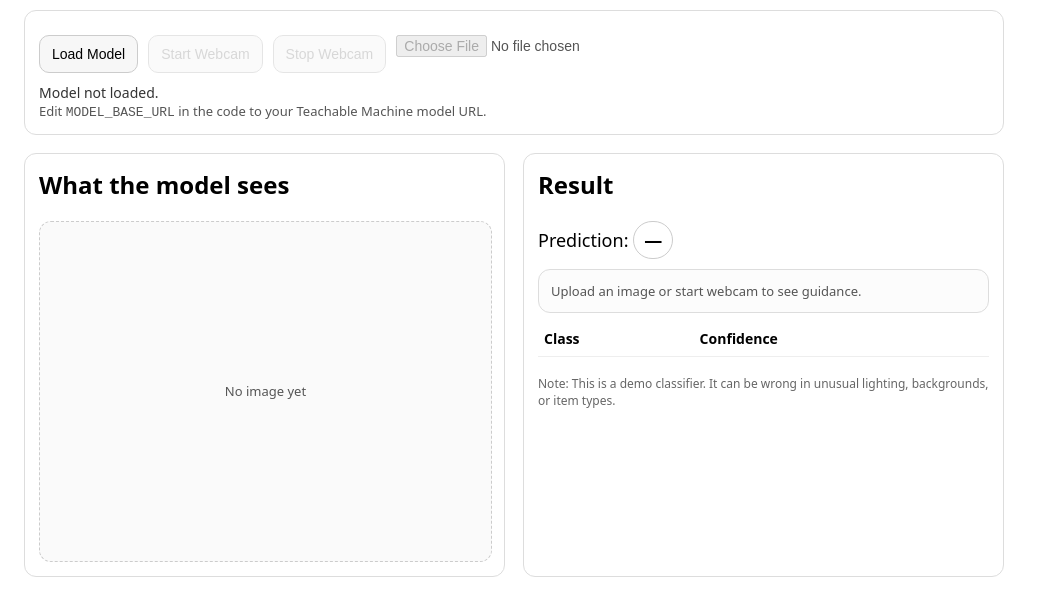
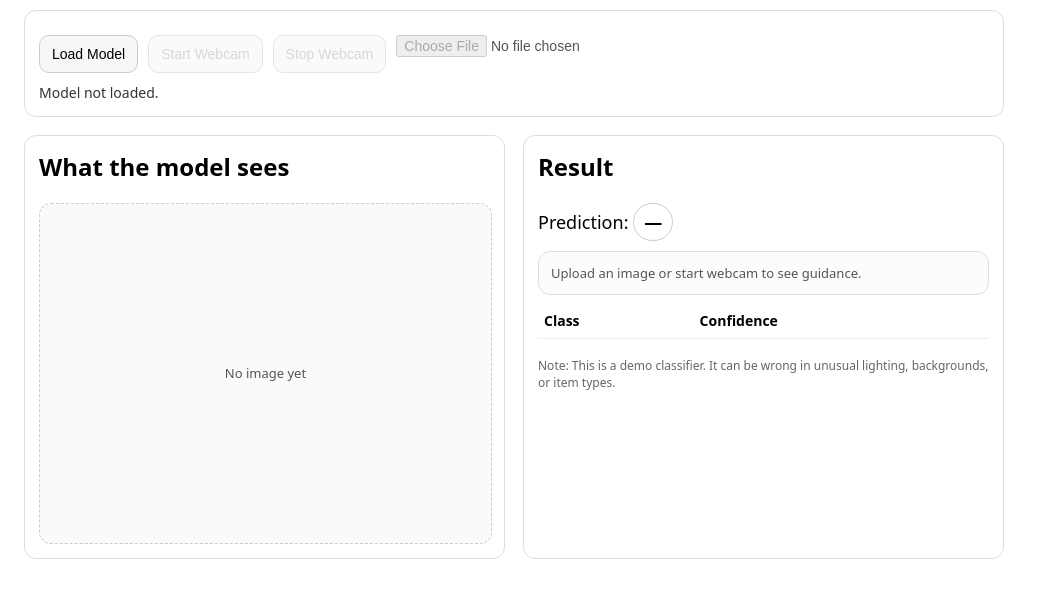
Before and after one commit to jsKepler/Cleanplastic, a plain HTML site: page index.html in a window 1280 px wide. Shown: the part 109-724 px from the top of the page, without its empty margins (0-1043 px from the left). Drawn offline with Linux system fonts and the light colour scheme.

Commit message:
Update index.html

```diff
--- a/index.html
+++ b/index.html
@@ -147,9 +147,6 @@ so if webcam doesn’t work, run a local server (instructions at bottom).
         <input id="fileInput" type="file" accept="image/*" disabled />
       </div>
       <div id="status" class="status">Model not loaded.</div>
-      <div class="small">
-        Edit <code>MODEL_BASE_URL</code> in the code to your Teachable Machine model URL.
-      </div>
     </div>
 
     <div class="row" style="margin-top: 18px;">
```
